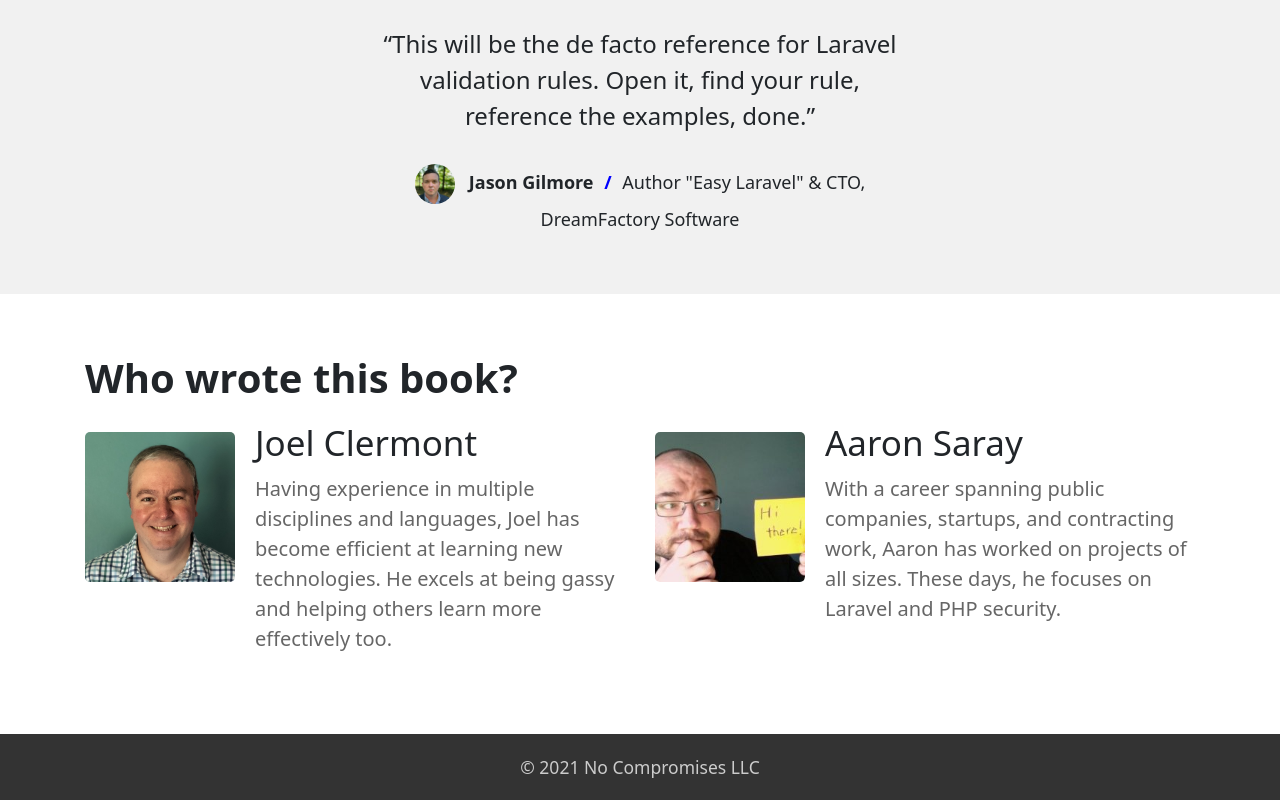
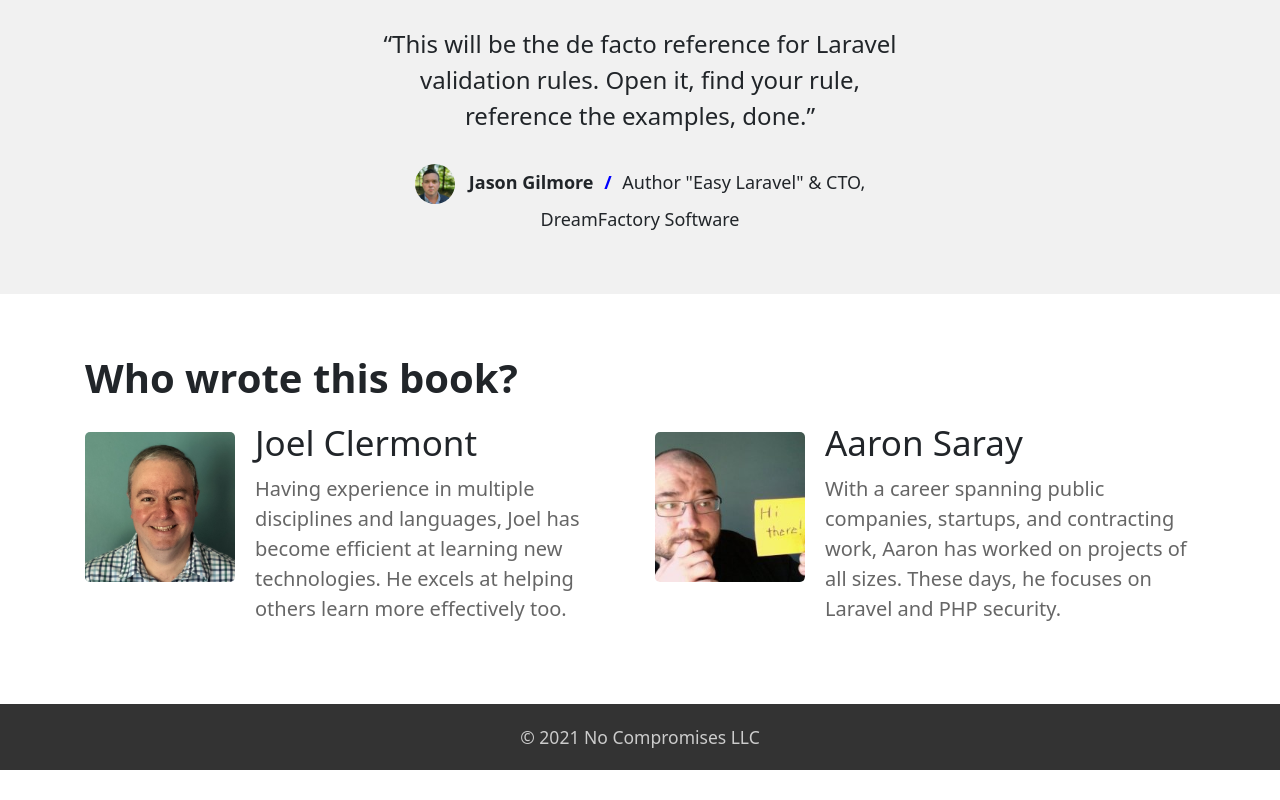
Before and after one commit to NoCompromises/masteringlaravel.io, a Vue app: page /laravel-validation-book in a window 1280 px wide. Shown: the part 3581-4381 px from the top of the page. After the commit the page ends 4351 px from the top, so only its background shows below. Built offline with nearby package versions, Linux system fonts and the light colour scheme.

Commit message:
aaron, no

```diff
--- a/src/views/ValidationBook.vue
+++ b/src/views/ValidationBook.vue
@@ -229,7 +229,7 @@
               <div class="flex-shrink-0 mt-2 mb-2 mb-sm-0 text-center">
                 <img
                   src="../assets/joel.jpg"
-                  alt="Cole Jermont"
+                  alt="Joel Clermont"
                   class="rounded"
                 />
               </div>
@@ -238,7 +238,7 @@
                 <p>
                   Having experience in multiple disciplines and languages, Joel
                   has become efficient at learning new technologies. He excels
-                  at being gassy and helping others learn more effectively too.
+                  at helping others learn more effectively too.
                 </p>
               </div>
             </div>
```
